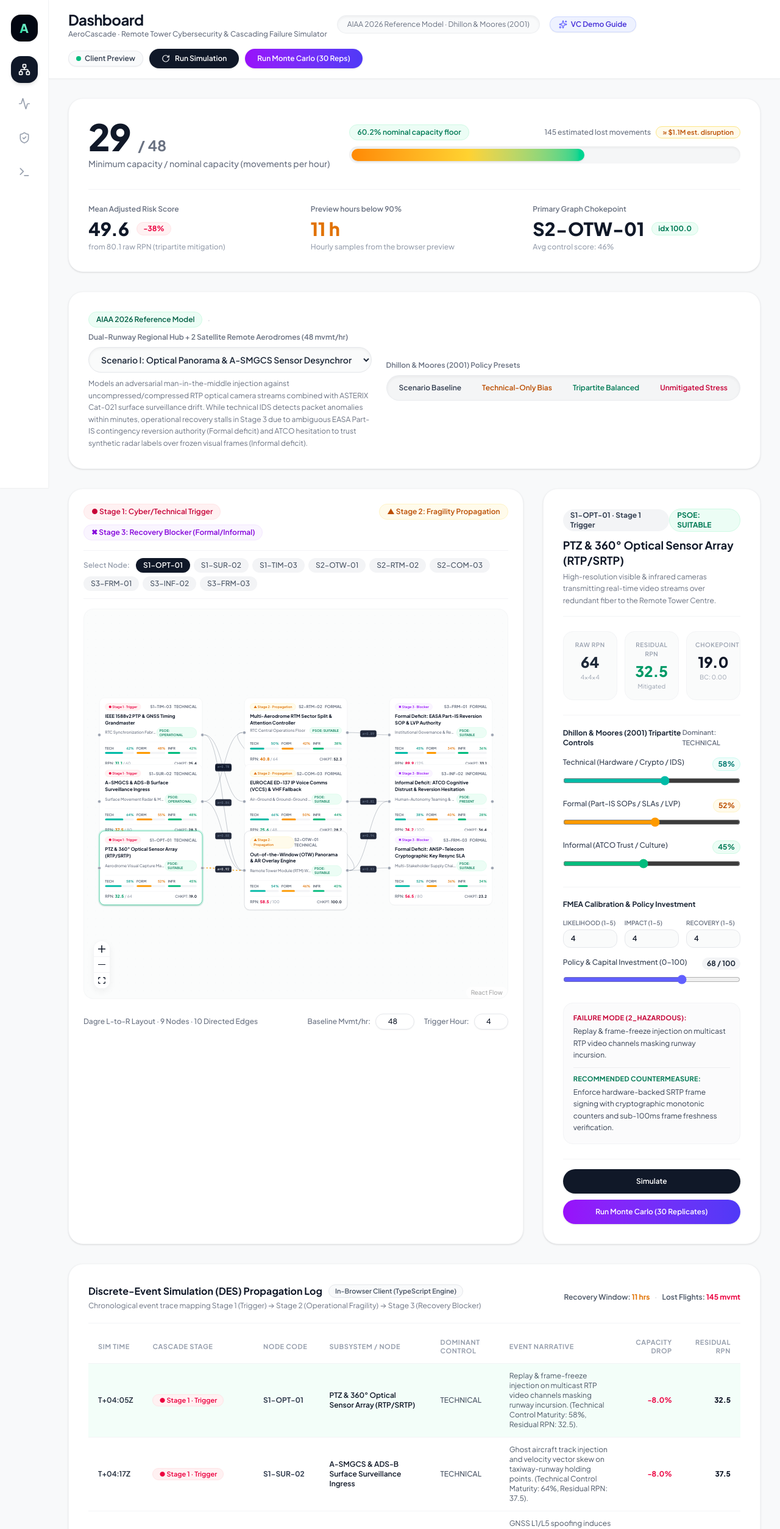
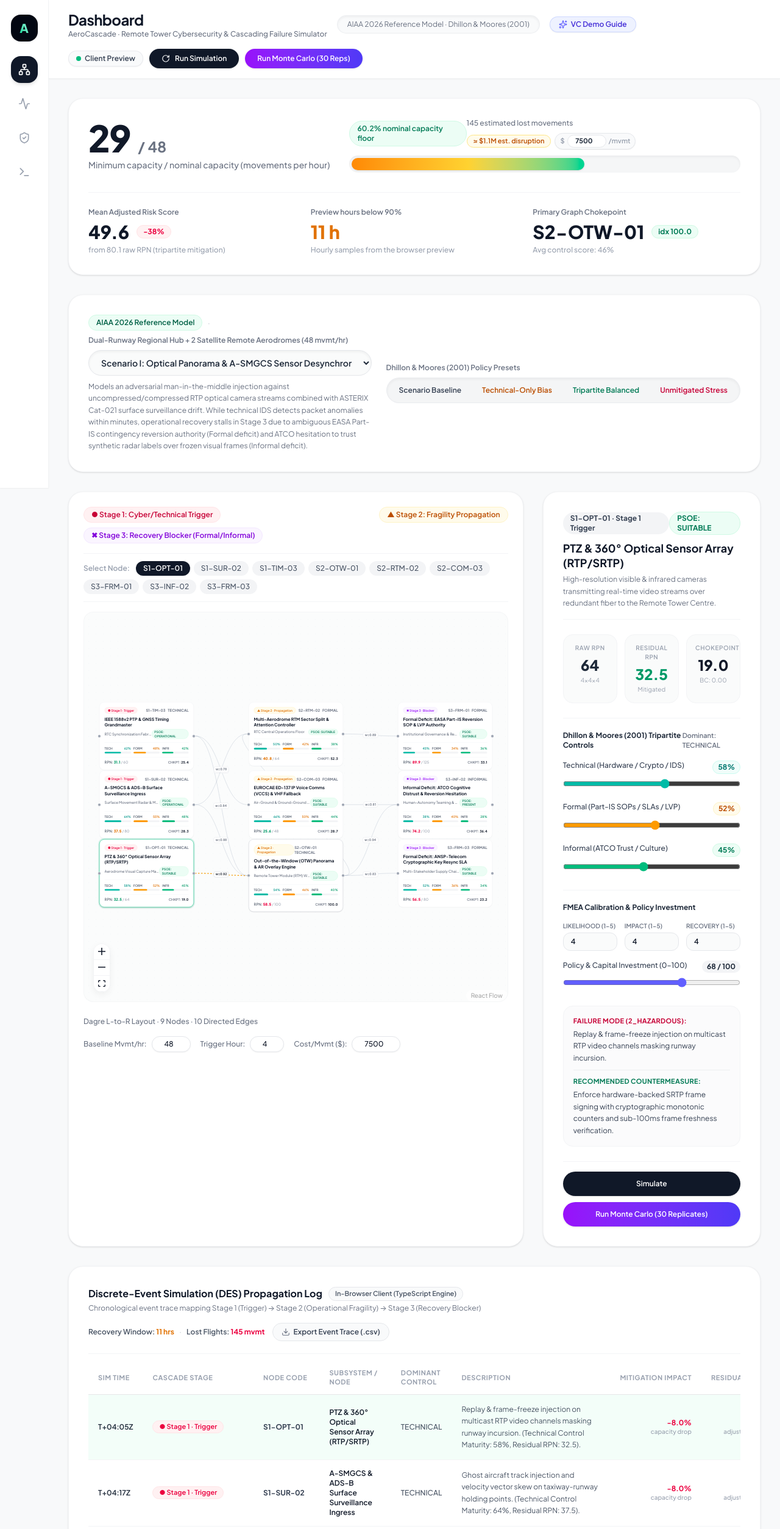
Before and after one commit to AAgg08/AeroCascade, a React (Vite) app: page / in a window 1280 px wide. Shown: the top 2507 px of the page at 61% size. Built offline with nearby package versions, Linux system fonts and the light colour scheme.

Commit message:
feat(ui): polish dagre spacing, dynamic disruption cost multiplier, and DES CSV export

```diff
--- a/src/App.tsx
+++ b/src/App.tsx
@@ -37,6 +37,8 @@ export default function App() {
     inputRevision,
     backendError,
     clearBackendError,
+    costPerDelayedMovement,
+    setCostPerDelayedMovement,
   } = useCascadeStore();
 
   const isStale = inputRevision > (simulationResult.provenance?.input_revision ?? 0);
@@ -327,12 +329,31 @@ export default function App() {
                       {lostCapacity} estimated lost movements
                     </span>
                     {lostCapacity > 0 && (
-                      <span
-                        className="font-semibold text-amber-700 bg-amber-50 px-2.5 py-0.5 rounded-full border border-amber-200 text-[11px]"
-                        title="Direct airline delay & passenger disruption cost calculated at standard $7,500/movement benchmark"
-                      >
-                        ≈ ${( (lostCapacity * 7500) / 1_000_000 ).toFixed(1)}M est. disruption
-                      </span>
+                      <div className="flex items-center gap-1.5">
+                        <span
+                          data-testid="kpi-disruption-cost-badge"
+                          className="font-semibold text-amber-700 bg-amber-50 px-2.5 py-0.5 rounded-full border border-amber-200 text-[11px]"
+                          title={`Direct airline delay & passenger disruption cost (${costPerDelayedMovement.toLocaleString('en-US', { style: 'currency', currency: 'USD', maximumFractionDigits: 0 })}/movement benchmark)`}
+                        >
+                          ≈ ${((lostCapacity * costPerDelayedMovement) / 1_000_000).toFixed(1)}M est. disruption
+                        </span>
+                        <label
+                          className="flex items-center gap-1 text-[11px] font-semibold text-gray-500 bg-gray-50 px-2 py-0.5 rounded-full border border-gray-200 shadow-2xs"
+                          title="Adjust cost per delayed movement to recalculate financial disruption"
+                        >
+                          <span className="text-gray-400">$</span>
+                          <input
+                            type="number"
+                            min={0}
+                            step={500}
+                            value={costPerDelayedMovement}
+                            onChange={(e) => setCostPerDelayedMovement(Number(e.target.value))}
+                            aria-label="Cost per movement in dollars"
+                            className="w-16 rounded-full bg-white px-1.5 py-0.5 text-right text-[11px] font-bold text-gray-800 border border-gray-200 focus:outline-none focus:ring-1 focus:ring-amber-500"
+                          />
+                          <span className="text-gray-400">/mvmt</span>
+                        </label>
+                      </div>
                     )}
                   </div>
                 </div>
--- a/src/components/FMEACapacityAnalytics.tsx
+++ b/src/components/FMEACapacityAnalytics.tsx
@@ -32,6 +32,8 @@ export function FMEACapacityAnalytics() {
     isSimulating,
     activeRunMode,
     inputRevision,
+    costPerDelayedMovement,
+    setCostPerDelayedMovement,
   } = useCascadeStore();
 
   const isStale = inputRevision > (simulationResult.provenance?.input_revision ?? 0);
@@ -53,6 +55,10 @@ export function FMEACapacityAnalytics() {
   const triggerTimeLabel = resultTrigger === undefined
     ? undefined
     : `T+${String(resultTrigger).padStart(2, '0')}:00`;
+
+  const lostCapacity =
+    simulationResult.summary_kpis.estimated_lost_movement_capacity ??
+    simulationResult.summary_kpis.total_disrupted_movements;
 
   const capacityChartData = useMemo(() => {
     return simulationResult.hourly_capacity.map((pt) => {
@@ -147,6 +153,26 @@ export function FMEACapacityAnalytics() {
             >
               Unmitigated Stress
             </button>
+          </div>
+
+          {/* Cost Multiplier Setting */}
+          <div className="flex items-center gap-1.5 rounded-full border border-gray-200 bg-gray-50/90 px-3.5 py-1.5 text-xs text-gray-700 shadow-inner">
+            <span className="font-semibold text-gray-500 whitespace-nowrap">Cost / Mvmt:</span>
+            <span className="text-gray-400 font-bold">$</span>
+            <input
+              type="number"
+              min={0}
+              step={500}
+              value={costPerDelayedMovement}
+              onChange={(e) => setCostPerDelayedMovement(Number(e.target.value))}
+              aria-label="Cost per delayed flight movement"
+              className="w-18 rounded-full border border-gray-200 bg-white px-2 py-0.5 text-right font-bold text-gray-900 shadow-xs focus:ring-2 focus:ring-indigo-500/20 focus:outline-none"
+            />
+            {lostCapacity > 0 && (
+              <span className="text-amber-700 font-bold pl-1.5 whitespace-nowrap border-l border-gray-200">
+                ≈ ${((lostCapacity * costPerDelayedMovement) / 1_000_000).toFixed(1)}M est.
+              </span>
+            )}
           </div>
 
           <div className="flex items-center gap-2">
--- a/src/components/TopologyWorkspace.tsx
+++ b/src/components/TopologyWorkspace.tsx
@@ -1,4 +1,5 @@
 import { useMemo } from 'react';
+import { Download } from 'lucide-react';
 import {
   Background,
   BackgroundVariant,
@@ -40,6 +41,8 @@ export function TopologyWorkspace() {
     executeSimulationOnServer,
     isSimulating,
     activeRunMode,
+    costPerDelayedMovement,
+    setCostPerDelayedMovement,
   } = useCascadeStore();
 
   const isDeterministicBusy = isSimulating && activeRunMode === 'deterministic';
@@ -72,6 +75,45 @@ export function TopologyWorkspace() {
 
   const handleNodeClick: NodeMouseHandler = (_event, node) => {
     selectNode(node.id);
+  };
+
+  const handleExportTraceCSV = () => {
+    const headers = [
+      'Timestamp (Hours)',
+      'Sim Time',
+      'Cascade Stage',
+      'Node Code',
+      'Subsystem Name',
+      'Dominant Control',
+      'Event Type',
+      'Description',
+      'Capacity Impact (%)',
+      'Residual RPN',
+    ];
+
+    const rows = simulationResult.events.map((evt) => [
+      evt.timestamp_hours.toFixed(2),
+      `"${evt.formatted_time}"`,
+      `"${evt.stage}"`,
+      `"${evt.node_code}"`,
+      `"${evt.node_label.replace(/"/g, '""')}"`,
+      `"${evt.dominant_control}"`,
+      `"${(evt.event_type || '').replace(/"/g, '""')}"`,
+      `"${(evt.narrative || '').replace(/"/g, '""')}"`,
+      (-evt.capacity_impact_pct).toFixed(1),
+      evt.residual_rpn.toFixed(1),
+    ]);
+
+    const csvContent = [headers.join(','), ...rows.map((r) => r.join(','))].join('\n');
+    const blob = new Blob([csvContent], { type: 'text/csv;charset=utf-8;' });
+    const url = URL.createObjectURL(blob);
+    const link = document.createElement('a');
+    link.href = url;
+    link.setAttribute('download', `aerocascade-event-trace-${activeScenarioId}-${Date.now()}.csv`);
+    document.body.appendChild(link);
+    link.click();
+    document.body.removeChild(link);
+    URL.revokeObjectURL(url);
   };
 
   return (
@@ -243,6 +285,18 @@ export function TopologyWorkspace() {
                   onChange={(e) => setTriggerHour(Number(e.target.value))}
                   aria-label="Simulation trigger hour"
                   className="w-14 rounded-full border border-gray-200 bg-white px-3 py-1 text-right text-gray-900 shadow-xs focus:ring-2 focus:ring-emerald-500/20"
+                />
+              </label>
+              <label className="flex items-center gap-2">
+                <span>Cost/Mvmt ($):</span>
+                <input
+                  type="number"
+                  min={0}
+                  step={500}
+                  value={costPerDelayedMovement}
+                  onChange={(e) => setCostPerDelayedMovement(Number(e.target.value))}
+                  aria-label="Disruption cost multiplier per movement"
+                  className="w-20 rounded-full border border-gray-200 bg-white px-3 py-1 text-right text-gray-900 shadow-xs focus:ring-2 focus:ring-emerald-500/20"
                 />
               </label>
             </div>
@@ -567,25 +621,37 @@ export function TopologyWorkspace() {
               Chronological event trace mapping Stage 1 (Trigger) → Stage 2 (Operational Fragility) → Stage 3 (Recovery Blocker)
             </p>
           </div>
-          <div className="text-xs font-semibold text-gray-600">
-            Recovery Window: <span className="text-amber-600 font-bold">{simulationResult.summary_kpis.recovery_window_hours} hrs</span>
-            <span aria-hidden="true" className="mx-2 text-gray-300">·</span>
-            Lost Flights: <span className="text-rose-600 font-bold">{simulationResult.summary_kpis.total_disrupted_movements} mvmt</span>
+          <div className="flex flex-wrap items-center gap-3">
+            <div className="text-xs font-semibold text-gray-600">
+              Recovery Window: <span className="text-amber-600 font-bold">{simulationResult.summary_kpis.recovery_window_hours} hrs</span>
+              <span aria-hidden="true" className="mx-2 text-gray-300">·</span>
+              Lost Flights: <span className="text-rose-600 font-bold">{simulationResult.summary_kpis.total_disrupted_movements} mvmt</span>
+            </div>
+            <button
+              type="button"
+              data-testid="export-event-trace-btn"
+              onClick={handleExportTraceCSV}
+              className="inline-flex items-center gap-1.5 rounded-full border border-gray-200 bg-gray-50 px-3.5 py-1.5 text-xs font-semibold text-gray-700 hover:bg-white hover:text-gray-900 hover:border-gray-300 hover:shadow-xs transition-all shrink-0 cursor-pointer"
+              title="Download Discrete-Event Simulation Propagation Log as CSV"
+            >
+              <Download className="h-3.5 w-3.5 text-gray-500" />
+              <span>Export Event Trace (.csv)</span>
+            </button>
           </div>
         </div>
 
-        <div className="overflow-x-auto pt-3">
+        <div className="max-h-[440px] overflow-y-auto overflow-x-auto pt-3 rounded-2xl">
           <table className="w-full text-left border-collapse text-xs">
-            <thead>
-              <tr className="border-b border-gray-100 text-[11px] font-semibold text-gray-400 uppercase tracking-wider">
+            <thead className="sticky top-0 bg-white/95 backdrop-blur-xs z-10 border-b border-gray-100 shadow-2xs">
+              <tr className="text-[11px] font-semibold text-gray-400 uppercase tracking-wider">
                 <th className="py-3 px-4">Sim Time</th>
                 <th className="py-3 px-4">Cascade Stage</th>
                 <th className="py-3 px-4">Node Code</th>
                 <th className="py-3 px-4">Subsystem / Node</th>
                 <th className="py-3 px-4">Dominant Control</th>
-                <th className="py-3 px-4">Event Narrative</th>
-                <th className="py-3 px-4 text-right">Capacity Drop</th>
-                <th className="py-3 px-4 text-right">Residual RPN</th>
+                <th className="py-3 px-4 min-w-[260px] max-w-sm">Description</th>
+                <th className="py-3 px-4 text-right whitespace-nowrap">Mitigation Impact</th>
+                <th className="py-3 px-4 text-right whitespace-nowrap">Residual RPN</th>
               </tr>
             </thead>
             <tbody className="divide-y divide-gray-100">
@@ -606,31 +672,33 @@ export function TopologyWorkspace() {
                       isSelected ? 'bg-emerald-50/60' : 'hover:bg-gray-50/80'
                     }`}
                   >
-                    <td className="py-3 px-4 font-semibold text-gray-800 whitespace-nowrap">
+                    <td className="py-3.5 px-4 font-semibold text-gray-800 whitespace-nowrap">
                       {evt.formatted_time}
                     </td>
-                    <td className="py-3 px-4 whitespace-nowrap">
+                    <td className="py-3.5 px-4 whitespace-nowrap">
                       <span className={`inline-block px-2.5 py-0.5 rounded-full border text-[11px] font-semibold ${stageMeta.cls}`}>
                         {stageMeta.label}
                       </span>
                     </td>
-                    <td className="py-3 px-4 font-bold text-gray-700 whitespace-nowrap">
+                    <td className="py-3.5 px-4 font-bold text-gray-700 whitespace-nowrap">
                       {evt.node_code}
                     </td>
-                    <td className="py-3 px-4 font-semibold text-gray-900">
+                    <td className="py-3.5 px-4 font-semibold text-gray-900">
                       {evt.node_label}
                     </td>
-                    <td className="py-3 px-4 text-gray-600 whitespace-nowrap font-medium">
+                    <td className="py-3.5 px-4 text-gray-600 whitespace-nowrap font-medium">
                       {evt.dominant_control}
                     </td>
-                    <td className="py-3 px-4 text-gray-600 max-w-md">
+                    <td className="py-3.5 px-4 text-gray-600 max-w-sm break-words leading-relaxed">
                       {evt.narrative}
                     </td>
-                    <td className="py-3 px-4 font-bold text-right text-rose-600 whitespace-nowrap">
-                      -{evt.capacity_impact_pct.toFixed(1)}%
+                    <td className="py-3.5 px-4 text-right whitespace-nowrap">
+                      <span className="font-bold text-rose-600">-{evt.capacity_impact_pct.toFixed(1)}%</span>
+                      <div className="text-[10px] text-gray-400 font-medium">capacity drop</div>
                     </td>
-                    <td className="py-3 px-4 font-extrabold text-right text-gray-900 whitespace-nowrap">
-                      {evt.residual_rpn.toFixed(1)}
+                    <td className="py-3.5 px-4 text-right whitespace-nowrap">
+                      <span className="font-extrabold text-gray-900">{evt.residual_rpn.toFixed(1)}</span>
+                      <div className="text-[10px] text-gray-400 font-medium">adjusted RPN</div>
                     </td>
                   </tr>
                 );
--- a/src/store/useCascadeStore.ts
+++ b/src/store/useCascadeStore.ts
@@ -36,6 +36,7 @@ interface CascadeState {
   latestRequestId: number;
   pendingRequestsCount: number;
   backendError: string | null;
+  costPerDelayedMovement: number;
 
   setActiveTab: (tab: WorkspaceTab) => void;
   selectScenario: (scenarioId: string) => void;
@@ -46,6 +47,7 @@ interface CascadeState {
   applyGlobalPreset: (mode: 'baseline' | 'technical-heavy' | 'tripartite-balanced' | 'unmitigated-stress') => void;
   setTriggerHour: (hour: number) => void;
   setBaselineMovements: (mvmt: number) => void;
+  setCostPerDelayedMovement: (cost: number) => void;
   executeSimulationOnServer: (opts?: { allowLegacyDemo?: boolean; replicates?: number }) => Promise<void>;
   clearBackendError: () => void;
 }
@@ -89,8 +91,12 @@ export const useCascadeStore = create<CascadeState>((set, get) => ({
   latestRequestId: 0,
   pendingRequestsCount: 0,
   backendError: null,
+  costPerDelayedMovement: 7500,
 
   clearBackendError: () => set({ backendError: null }),
+
+  setCostPerDelayedMovement: (cost: number) =>
+    set({ costPerDelayedMovement: Math.max(0, Number.isFinite(cost) ? cost : 0) }),
 
   setActiveTab: (tab) => set({ activeTab: tab }),
 
--- a/src/utils/dagreLayout.ts
+++ b/src/utils/dagreLayout.ts
@@ -32,8 +32,8 @@ export function buildDagreCascadeLayout(
   g.setGraph({
     rankdir: 'LR',
     align: 'UL',
-    nodesep: 48,
-    ranksep: 140,
+    nodesep: 73,
+    ranksep: 180,
     marginx: 36,
     marginy: 36,
   });
@@ -65,8 +65,8 @@ export function buildDagreCascadeLayout(
 
   const stageX: Record<CascadeStage, number> = {
     [CascadeStage.STAGE_1_TRIGGER]: 24,
-    [CascadeStage.STAGE_2_PROPAGATION]: 460,
-    [CascadeStage.STAGE_3_BLOCKER]: 896,
+    [CascadeStage.STAGE_2_PROPAGATION]: 514,
+    [CascadeStage.STAGE_3_BLOCKER]: 1004,
   };
 
   // Determine connected nodes to highlight active propagation paths from/to selectedNodeId
@@ -92,7 +92,7 @@ export function buildDagreCascadeLayout(
 
     colNodes.forEach((nodeModel, idx) => {
       const x = stageX[stageKey];
-      const y = 20 + idx * (NODE_HEIGHT + 24);
+      const y = 20 + idx * (NODE_HEIGHT + 49);
       const centrality = centralityMap[nodeModel.id];
 
       flowNodes.push({
@@ -123,27 +123,29 @@ export function buildDagreCascadeLayout(
       animated: isConnectedToSelected,
       label: `w=${e.coupling_weight.toFixed(2)}`,
       labelStyle: {
-        fill: isConnectedToSelected ? '#E2E8F0' : '#64748B',
+        fill: isConnectedToSelected ? '#111827' : '#6B7280',
         fontSize: 10,
-        fontFamily: 'JetBrains Mono, monospace',
-        fontWeight: 500,
+        fontFamily: 'Inter, system-ui, sans-serif',
+        fontWeight: 600,
       },
       labelBgStyle: {
-        fill: '#0F172A',
-        fillOpacity: 0.92,
-        stroke: '#1E293B',
+        fill: '#FFFFFF',
+        fillOpacity: 0.96,
+        stroke: isConnectedToSelected ? '#D1D5DB' : '#E5E7EB',
         strokeWidth: 1,
+        rx: 6,
+        ry: 6,
       },
       labelBgPadding: [6, 3] as [number, number],
-      labelBgBorderRadius: 4,
+      labelBgBorderRadius: 6,
       style: {
         stroke: isConnectedToSelected
           ? isHighCoupling
             ? '#F59E0B'
-            : '#06B6D4'
-          : '#334155',
+            : '#0284C7'
+          : '#94A3B8',
         strokeWidth: isConnectedToSelected ? (isHighCoupling ? 2.5 : 2) : 1.25,
-        opacity: isConnectedToSelected ? 1 : 0.4,
+        opacity: isConnectedToSelected ? 1 : 0.45,
       },
     };
   });
```
Also changed, not shown: 1 other file (tests, documents, lock files or other folders).
